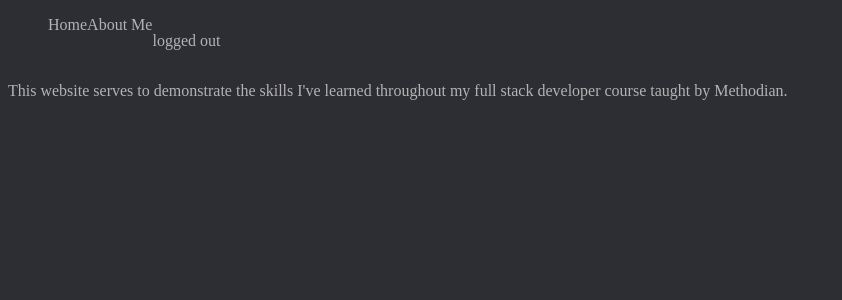
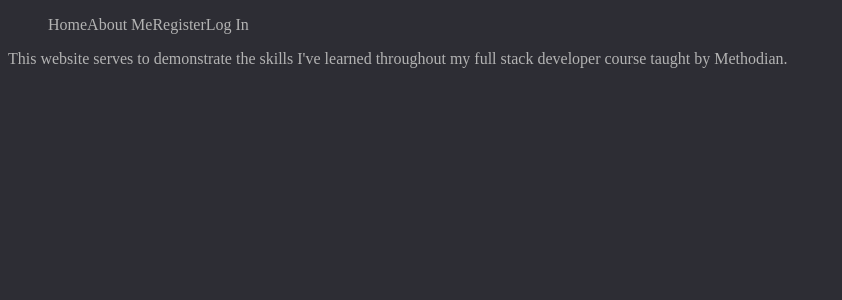
Before and after one commit to danieljsimon33/portfolio-project, a React (Vite) app in the folder frontend/: page / in a window 1280 px wide. Shown: the top 300 px of the page, without its empty margins (0-842 px from the left). Built offline with nearby package versions, Linux system fonts and the light colour scheme.

Commit message:
correct options in the nav bar now show according to login status

```diff
--- a/frontend/src/components/navbar/NavBar.jsx
+++ b/frontend/src/components/navbar/NavBar.jsx
@@ -16,7 +16,7 @@ export default function NavBar({ user }) {
             About Me
           </Link>
         </li>
-        {user ? (
+        {!user ? (
           <>
             <li>
               <Link className="nav-link" to="/register">
@@ -31,9 +31,6 @@ export default function NavBar({ user }) {
           </>
         ) : (
           <li>
-            {!user ? (
-              <p>logged out</p>
-            ) : (
             <button
               className="nav-button"
               onClick={() => {
@@ -43,7 +40,6 @@ export default function NavBar({ user }) {
             >
               Log Out
             </button>
-            )}
           </li>
         )}
       </ul>
```
Lines whose indentation alone changed are shown as unchanged.
